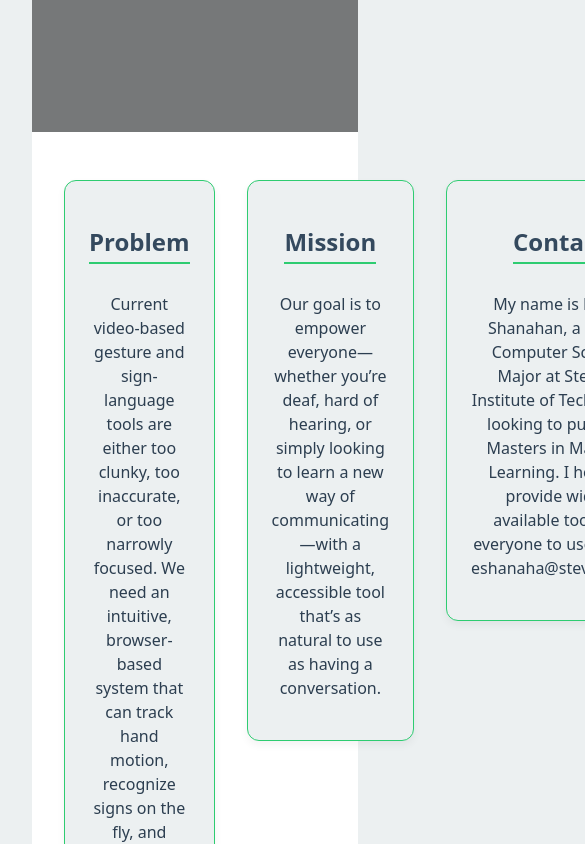
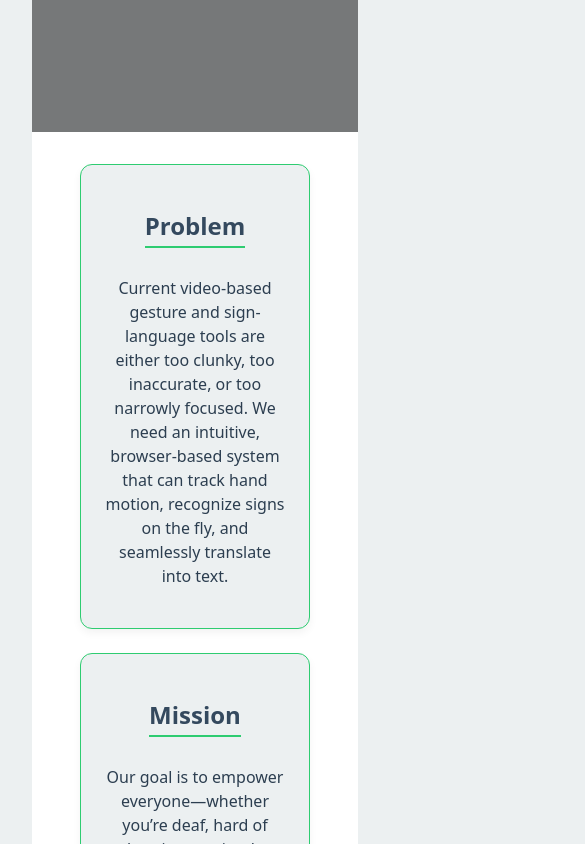
Before and after one commit to ERShanahan/ASI, a React (Vite) app: page / in a window 390 px wide. Shown: the part 760-1604 px from the top of the page, 585 px wide, since content can reach past the window. Built offline with nearby package versions, Linux system fonts and the light colour scheme; the HTML template or start-up script is replaced by a standard one.

Commit message:
More Mobile Support

```diff
--- a/src/pages/Home.css
+++ b/src/pages/Home.css
@@ -25,18 +25,17 @@
     background-size: cover;
     height: 100vh;
     position: relative;
+    min-height: 300px;
   }
 
   .parallax-overlay {
+    display: flex;
+    flex-direction: column;
+    justify-content: center;
+    align-items: center;
     position: absolute;
-    top: 0;
-    left: 0;
     width: 100%;
     height: 100%;
-    display: flex;
-    flex-direction: column;
-    align-items: center;
-    justify-content: center;
     background-color: rgba(236, 240, 241, 0.5);
   }
 
@@ -66,9 +65,10 @@
   /* Info cards section */
   .info-section {
     display: flex;
+    flex-wrap: wrap;
     justify-content: space-around;
-    align-items: flex-start;
-    padding: 3rem 1rem;
+    gap: 1.5rem;
+    padding: 2rem;
     background: var(--background-contrast);
   }
 
```
